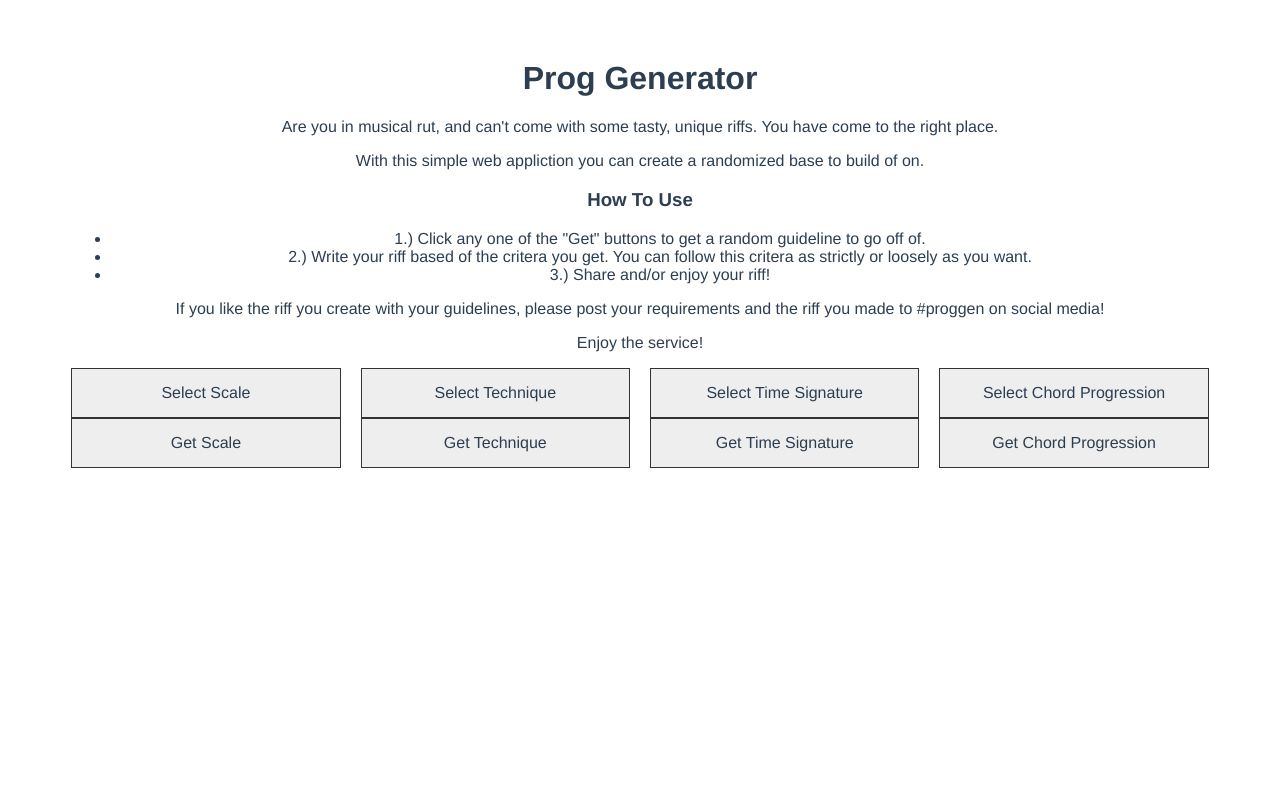
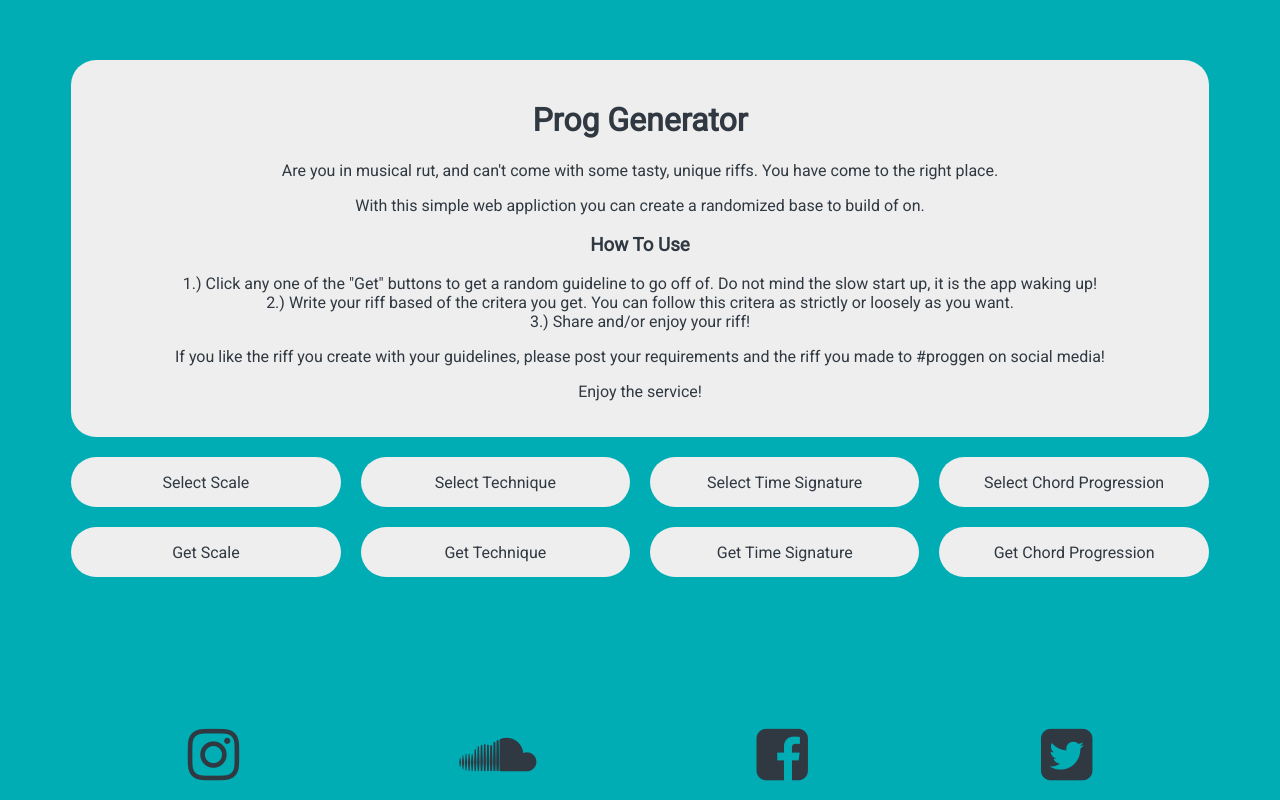
Before and after one commit to moisesjsanchez/prog-generator, a Vue app: page / in a window 1280 px wide. Built offline with nearby package versions, Linux system fonts and the light colour scheme.

Commit message:
Finished CSS styling, and fixed error message for unknown response data

```diff
--- a/src/App.vue
+++ b/src/App.vue
@@ -1,6 +1,6 @@
 <template>
   <div id="app">
-    <ProgGenerator msg="Welcome to Your Vue.js App"/>
+    <ProgGenerator />
   </div>
 </template>
 
@@ -16,12 +16,16 @@ export default {
 </script>
 
 <style>
+body{
+  background-color: #00adb5;
+}
+
+
 #app {
-  font-family: 'Avenir', Helvetica, Arial, sans-serif;
+   font-family: 'Roboto', arial;
   -webkit-font-smoothing: antialiased;
   -moz-osx-font-smoothing: grayscale;
   text-align: center;
-  color: #2c3e50;
   margin-top: 60px;
 }
 </style>
--- a/src/components/ProgGenerator.vue
+++ b/src/components/ProgGenerator.vue
@@ -1,18 +1,23 @@
 <template>
 
   <div class="app">
+
+    <div class="info-container">
       <h1>Prog Generator</h1>
       <p>Are you in musical rut, and can't come with some tasty, unique riffs. You have come to the right place.</p>
       <p>With this simple web appliction you can create a randomized base to build of on.</p>
       <h3>How To Use</h3>
       <ul>
-      <li>1.) Click any one of the "Get" buttons to get a random guideline to go off of. </li>
+        <li>1.) Click any one of the "Get" buttons to get a random guideline to go off of. Do not mind the slow start up, it is
+          the app waking up! </li>
         <li>2.) Write your riff based of the critera you get. You can follow this critera as strictly or loosely as you want.</li>
         <li>3.) Share and/or enjoy your riff!</li>
       </ul>
-    <p>If you like the riff you create with your guidelines, please post your requirements and the riff you made to #proggen on
-      social media!</p>
+      <p>If you like the riff you create with your guidelines, please post your requirements and the riff you made to #proggen
+        on social media!</p>
       <p>Enjoy the service!</p>
+    </div>
+
     <div class="container">
       <div class="btn">
         {{scale}}
@@ -27,6 +32,7 @@
         {{chord_prog}}
       </div>
     </div>
+
     <div class="center-container">
       <div @click=getScales class="random-btn">
         Get Scale
@@ -40,7 +46,16 @@
       <div @click=getChordProg class="random-btn">
         Get Chord Progression
       </div>
+
     </div>
+
+    <div class="social-media" style="font-size: 45px;">
+      <a href="https://www.instagram.com/"><i class="fa fa-instagram fa-lg"></i></a>
+      <a href="https://soundcloud.com/"><i class="fa fa-soundcloud fa-lg"></i></a>
+      <a href="https://www.facebook.com/"><i class="fa fa-facebook-square fa-lg"></i></a>
+      <a href="https://twitter.com/?lang=en"><i class="fa fa-twitter-square fa-lg"></i></a>
+    </div>
+
   </div>
 
 </template>
@@ -62,9 +77,7 @@
     methods: {
       getScales() {
         axios
-          .get(
-            'https://cors-anywhere.herokuapp.com/' + 'https://guitarist-toolbox.herokuapp.com/music-info/scales/random'
-          )
+          .get('https://guitarist-toolbox.herokuapp.com/music-info/scales/random')
           .then(response => {
             this.scale = response.data['Scale']
           })
@@ -75,40 +88,35 @@
       },
       getTechnique() {
         axios
-          .get(
-            'https://cors-anywhere.herokuapp.com/' +
-              'https://guitarist-toolbox.herokuapp.com/music-info/techniques/random'
-          )
+          .get('https://guitarist-toolbox.herokuapp.com/music-info/techniques/random')
           .then(response => {
             this.technique = response.data['Technique']
           })
           .catch(error => {
             console.log(error)
-            this.scale = 'Technique does not exist'
+            this.technique = 'Technique does not exist'
           })
       },
       getTimeSignature() {
         axios
-          .get('https://cors-anywhere.herokuapp.com/' + 'https://guitarist-toolbox.herokuapp.com/music-info/times/random')
+          .get('https://guitarist-toolbox.herokuapp.com/music-info/times/random')
           .then(response => {
             this.time_signature = response.data['Time Signature']
           })
           .catch(error => {
             console.log(error)
-            this.scale = 'Time signature does not exist'
+            this.time_signature = 'Time signature does not exist'
           })
       },
       getChordProg() {
         axios
-          .get(
-            'https://cors-anywhere.herokuapp.com/' + 'https://guitarist-toolbox.herokuapp.com/music-info/chords/random'
-          )
+          .get('https://guitarist-toolbox.herokuapp.com/music-info/chords/random')
           .then(response => {
             this.chord_prog = response.data['Chord']
           })
           .catch(error => {
             console.log(error)
-            this.scale = 'Chord does not exist'
+            this.chord_prog = 'Chord does not exist'
           })
       }
     }
@@ -119,9 +127,29 @@
 <!-- Styling for application -->
 <style scoped>
 
+  ul,
+  li {
+    list-style-type: none;
+    list-style-position: inside;
+    margin: 0;
+    padding: 0;
+  }
+
+  a {
+    text-decoration: none;
+    color: inherit;
+  }
+
   .app {
     margin: 0 auto;
     width: 90%;
+    color: #303841;
+  }
+
+  .info-container {
+    border-radius: 25px;
+    background: #eee;
+    padding: 20px;
   }
 
   .container {
@@ -130,6 +158,7 @@
     grid-auto-rows: minmax(50px, auto);
     grid-gap: 20px;
     grid-column: 1/4;
+    padding-top: 20px;
   }
 
   .center-container {
@@ -138,22 +167,34 @@
     grid-auto-rows: minmax(50px, auto);
     grid-gap: 20px;
     grid-column: 1/4;
+    padding-top: 20px;
   }
 
   .btn {
     display: flex;
+    border-radius: 25px;
     background-color: #eee;
-    border: 1px solid #333;
     align-items: center;
     justify-content: center;
   }
 
   .random-btn {
     display: flex;
+    border-radius: 25px;
     background-color: #eee;
-    border: 1px solid #333;
     align-items: center;
     justify-content: center;
   }
 
+  .random-btn:hover {
+    background-color: #ff5722;
+  }
+
+  .social-media {
+    display: grid;
+    grid-template-columns: repeat(4, 1fr);
+    grid-column: 1/4;
+    padding-top: 150px;
+  }
+
 </style>
```
Lines whose indentation alone changed are shown as unchanged.
